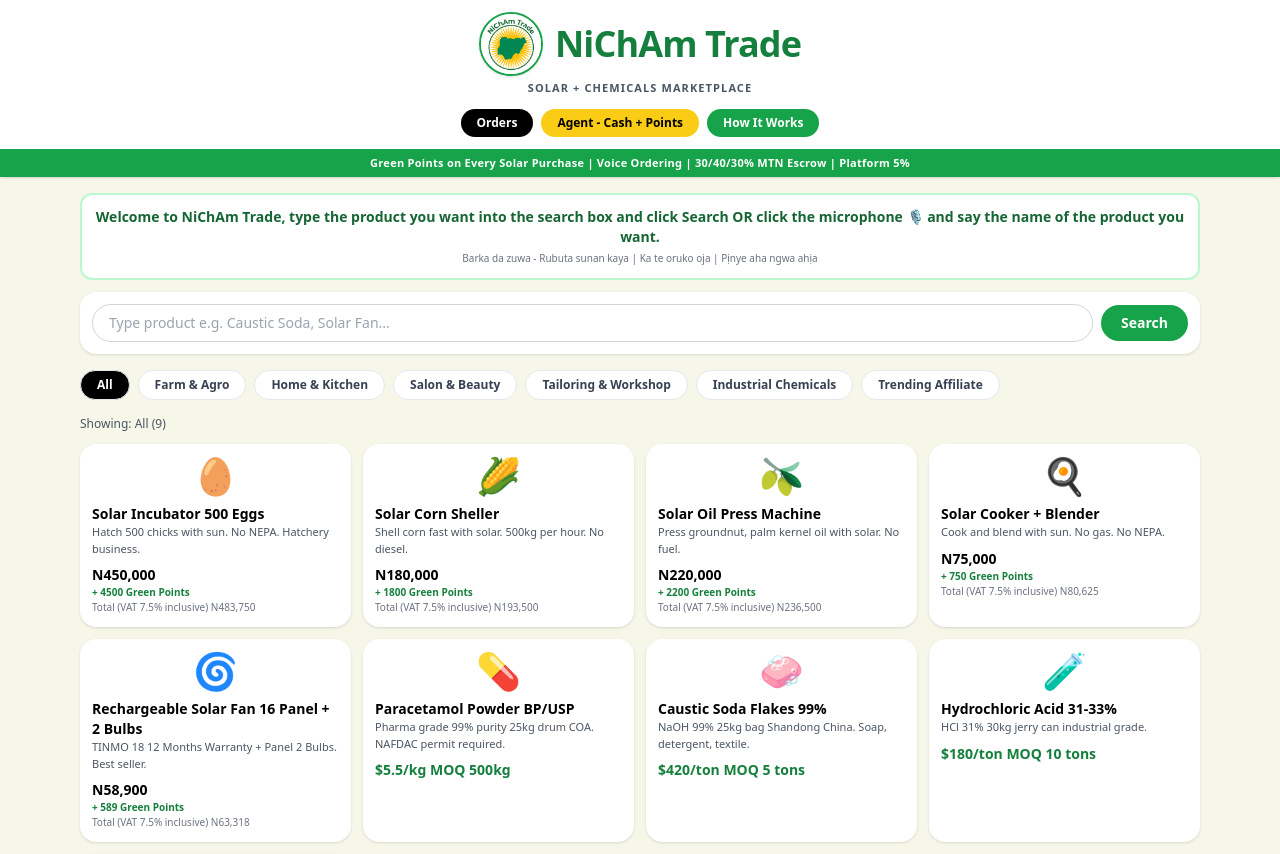
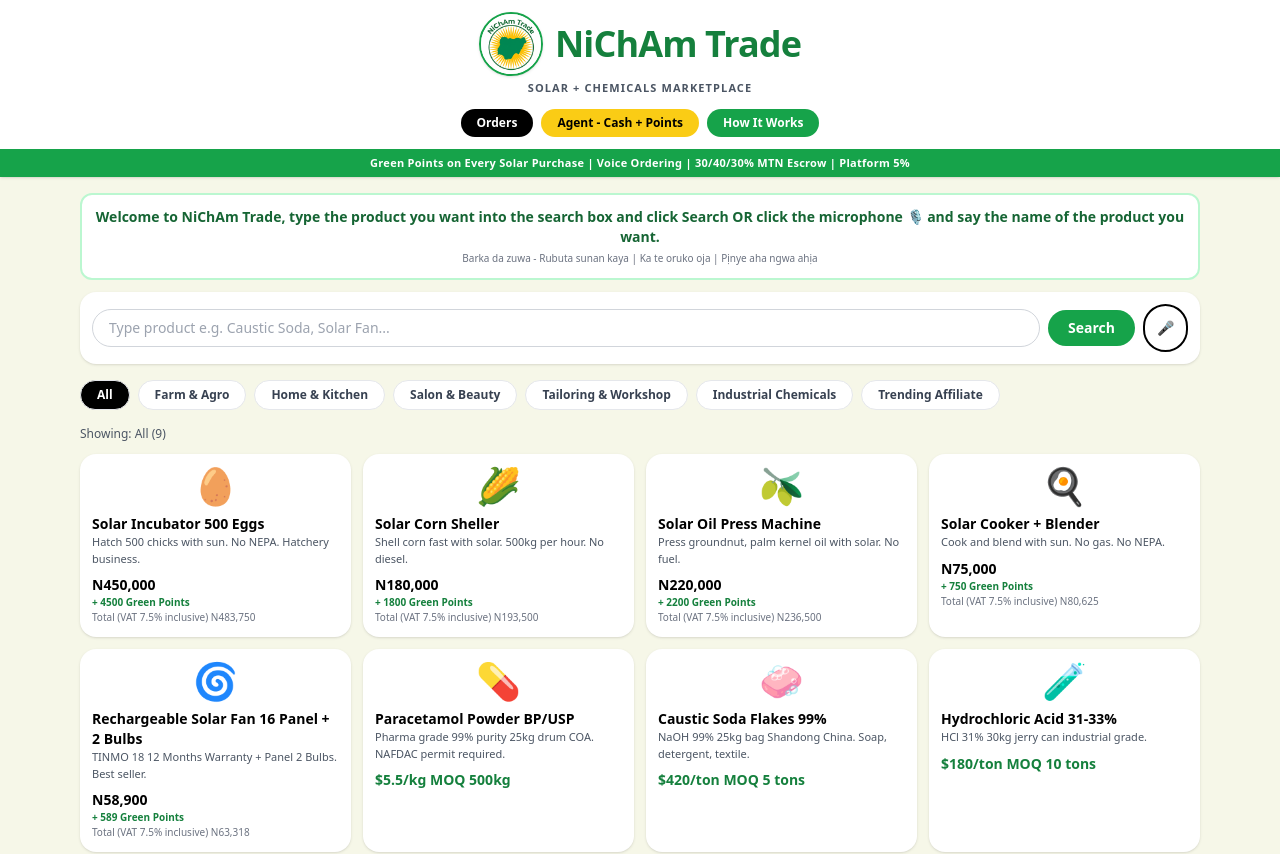
Before and after one commit to gspiassociatesltd/nicham-trade, a Next.js app: page / in a window 1280 px wide. Shown: the top 854 px of the page. Built offline with nearby package versions, Linux system fonts and the light colour scheme.

Commit message:
Add files via upload

```diff
--- a/app/page.tsx
+++ b/app/page.tsx
@@ -61,7 +61,7 @@ export default function Home(){
         <div className="bg-white rounded-2xl shadow p-3 flex gap-2 items-center">
           <input value={query} onChange={e=>setQuery(e.target.value)} placeholder="Type product e.g. Caustic Soda, Solar Fan..." className="flex-1 px-4 py-2 rounded-full border border-gray-300 text-sm outline-none" />
           <button className="px-5 py-2 bg-green-600 text-white rounded-full text-sm font-bold">Search</button>
-          <SearchMic onResult={setQuery} />
+          <SearchMic lang="en" onResult={setQuery} />
         </div>
         <div className="flex gap-2 overflow-x-auto mt-4 pb-2">
           {categories.map(c=>(
```
